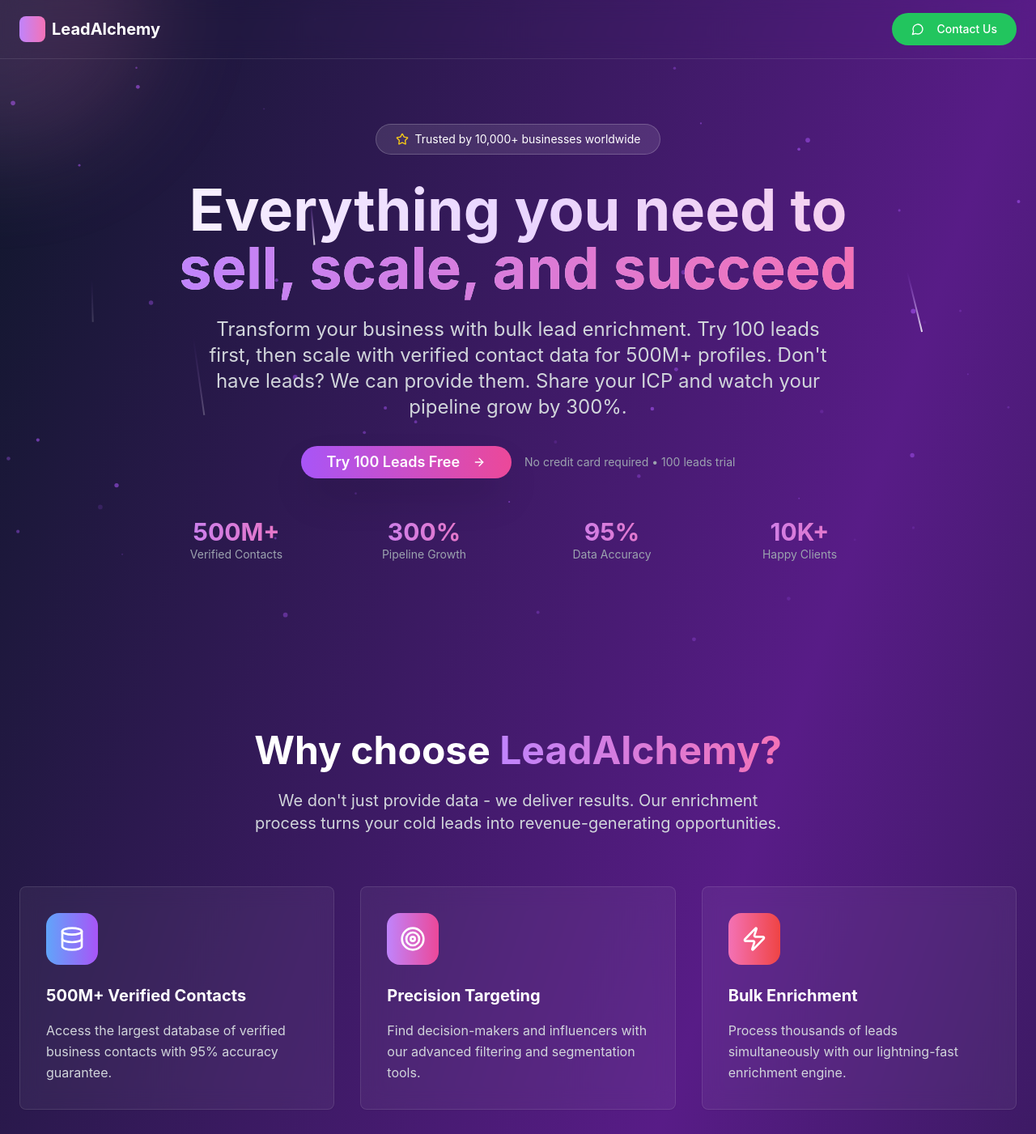
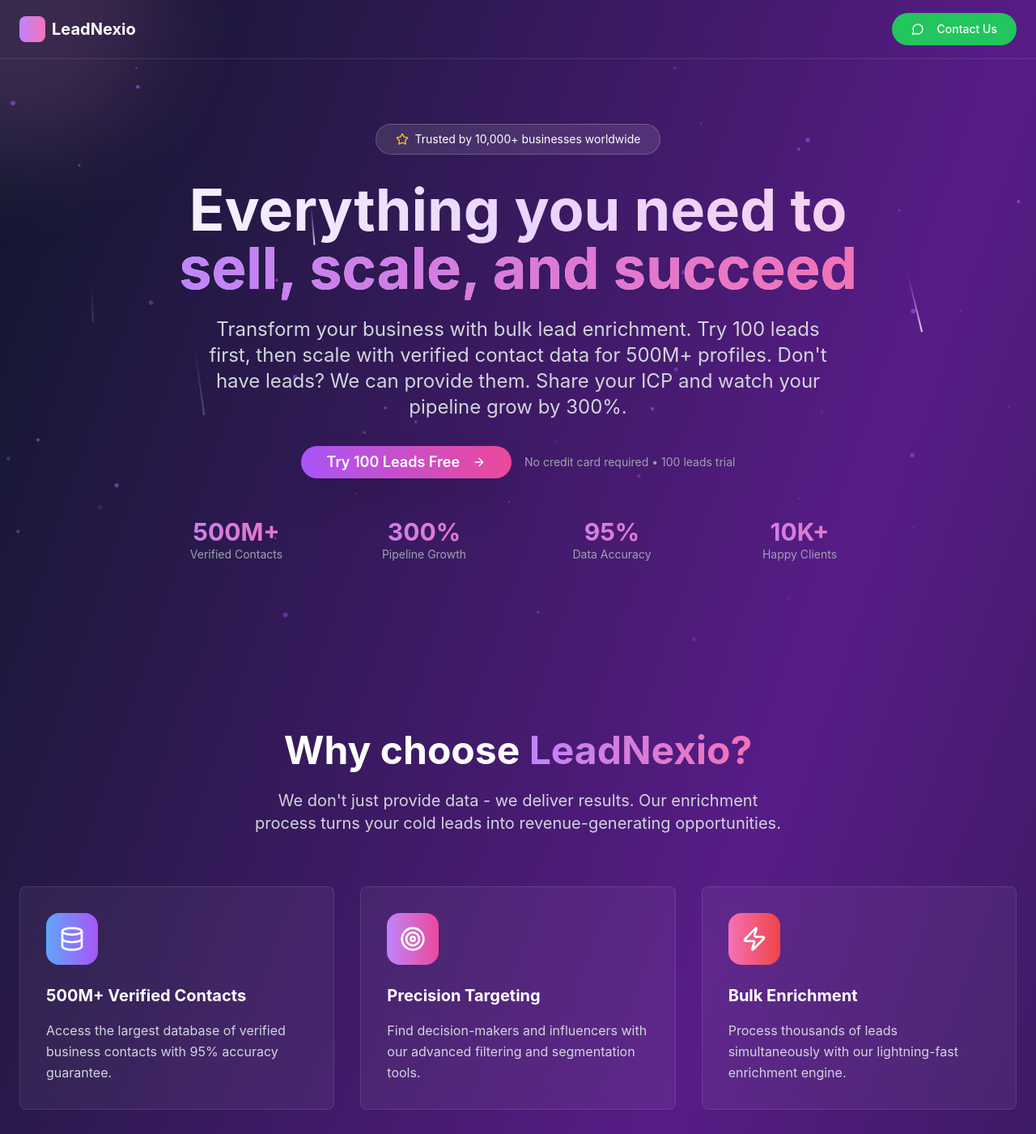
Before and after one commit to akshayasalaskar/lead-alchemy-boost, a React (Vite) app: page / in a window 1280 px wide. Shown: the top 1401 px of the page at 81% size. Built offline with nearby package versions, Linux system fonts and the light colour scheme.

Commit message:
feat: Update website name and contact info
Update website name to LeadNexio and domain to leadnexio.com. Update contact information to direct users to contact via WhatsApp for all inquiries and services, removing the need for credit card information.

```diff
--- a/src/pages/Index.tsx
+++ b/src/pages/Index.tsx
@@ -46,7 +46,7 @@ const Index = () => {
           <nav className="flex items-center justify-between">
             <div className="flex items-center space-x-2">
               <div className="w-8 h-8 bg-gradient-to-r from-purple-400 to-pink-400 rounded-lg"></div>
-              <span className="text-xl font-bold">LeadAlchemy</span>
+              <span className="text-xl font-bold">LeadNexio</span>
             </div>
             <Button
               onClick={handleWhatsAppClick}
@@ -119,7 +119,7 @@ const Index = () => {
         <div className="container mx-auto px-6">
           <div className="text-center mb-16">
             <h2 className="text-4xl md:text-5xl font-bold mb-6">
-              Why choose <span className="bg-gradient-to-r from-purple-400 to-pink-400 bg-clip-text text-transparent">LeadAlchemy?</span>
+              Why choose <span className="bg-gradient-to-r from-purple-400 to-pink-400 bg-clip-text text-transparent">LeadNexio?</span>
             </h2>
             <p className="text-xl text-gray-300 max-w-2xl mx-auto">
               We don't just provide data - we deliver results. Our enrichment process turns your cold leads into revenue-generating opportunities.
@@ -187,7 +187,7 @@ const Index = () => {
             </h2>
             <p className="text-xl text-gray-300 mb-8 max-w-2xl mx-auto">
               Join thousands of businesses already using our lead enrichment service.
-              Start your free trial today and see the difference quality data makes.
+              Contact us on WhatsApp to get started - no credit card required, just connect with us!
             </p>
 
             <div className="flex flex-col sm:flex-row gap-4 justify-center items-center">
@@ -224,10 +224,10 @@ const Index = () => {
           <div className="flex flex-col md:flex-row justify-between items-center">
             <div className="flex items-center space-x-2 mb-4 md:mb-0">
               <div className="w-8 h-8 bg-gradient-to-r from-purple-400 to-pink-400 rounded-lg"></div>
-              <span className="text-xl font-bold">LeadAlchemy</span>
+              <span className="text-xl font-bold">LeadNexio</span>
             </div>
             <div className="text-gray-400 text-sm">
-              © 2025 LeadAlchemy. All rights reserved. Transform leads into revenue.
+              © 2025 LeadNexio. All rights reserved. Transform leads into revenue.
             </div>
           </div>
         </div>
```
